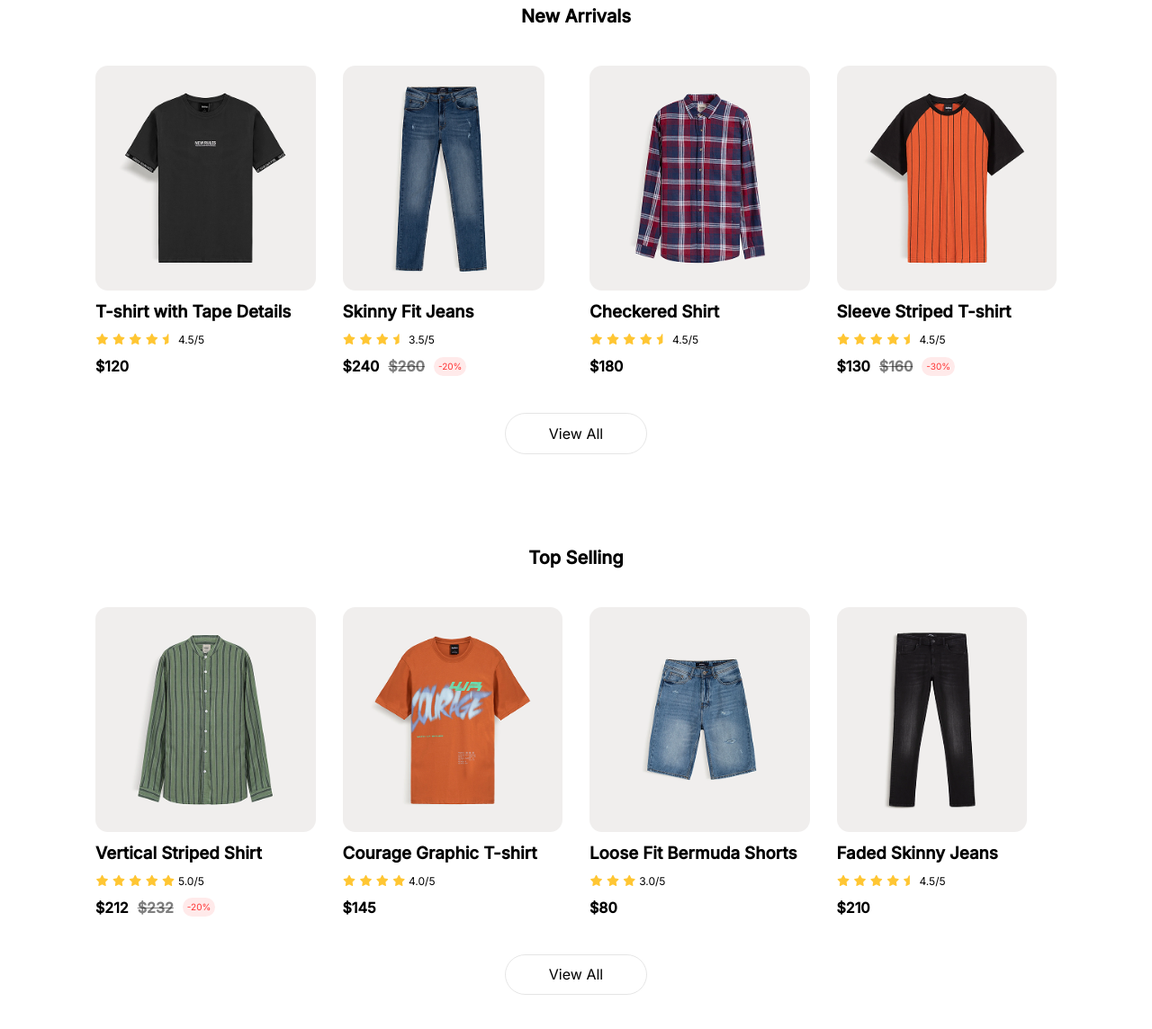
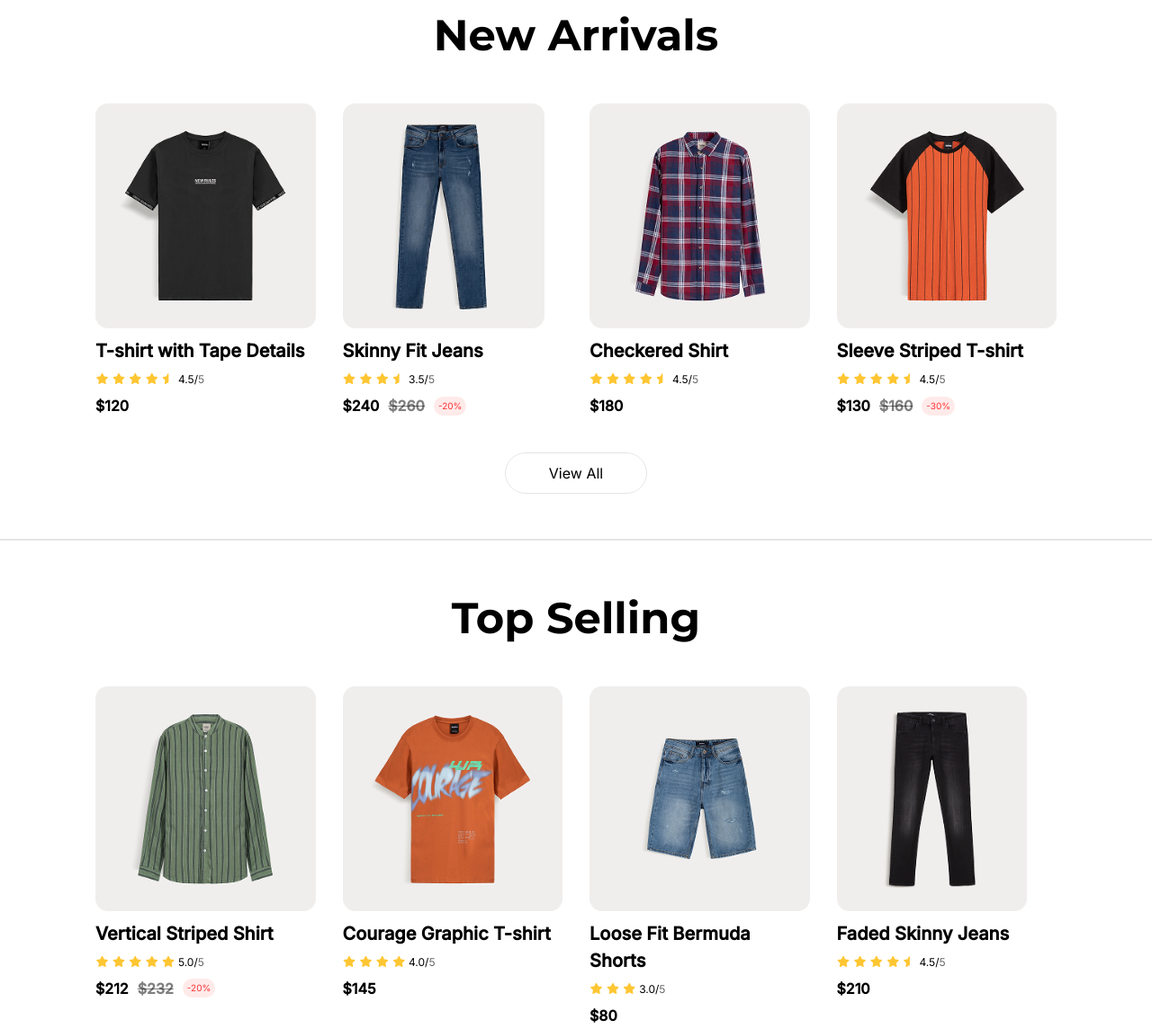
Before and after one commit to Sadiq783/e-commerce-website, a plain HTML site: page index.html in a window 1280 px wide. Shown: the part 752-1896 px from the top of the page at 90% size. Drawn offline with Linux system fonts and the light colour scheme; a script that the page names is missing.

Commit message:
fix: improve UI of sections
Improve the overall UI and styles of the sections.
Fix font sizes and colors of sections headings.

```diff
--- a/assets/css/style.css
+++ b/assets/css/style.css
@@ -103,6 +103,12 @@ body {
 img {
   display: block;
   max-width: 100%;
+}
+
+hr {
+  background-color: rgb(0 0 0 / 0.1);
+  border: none;
+  height: 2px;
 }
 
 /* Announcement Bar  */
@@ -298,43 +304,47 @@ img {
   width: 5rem;
 }
 
+/* Featured Brand Strip */
+
 .brand-strip {
   background-color: var(--color-black);
   padding: 3rem 0;
 }
+
 .brand-strip--list {
   display: flex;
   justify-content: space-evenly;
   gap: 2rem;
 }
-.brand-strip--item {
-}
+
 .brand-strip--item img {
   display: inline-block;
-  /* height: 80px; */
 }
+
+/* NEW ARRIVALS */
 
 .product-section {
   padding: 5rem 0;
 }
+
 .section-title {
   text-align: center;
-  font-size: 2rem;
-  font-weight: 900;
+  font-family: var(--font-heading);
+  font-size: 4.8rem;
+  font-weight: var(--weight-bold);
   margin-bottom: 4rem;
 }
+
 .product-grid {
   list-style: none;
   display: grid;
   grid-template-columns: repeat(4, 1fr);
-
   gap: 3rem;
 }
 
 .product-card--image {
   border-radius: var(--radius-card);
   height: 250px;
-  /* object-fit: cover; */
 }
 
 .product-card--details {
@@ -348,16 +358,25 @@ img {
 .product-card--title a:visited {
   text-decoration: none;
   color: inherit;
-  font-weight: 600;
+  font-size: var(--text-lg);
+  font-weight: var(--weight-re);
 }
+
 .product-rating {
   font-size: 1.2rem;
 }
 .product-rating--stars i {
   color: var(--color-gold-500);
 }
+
 .product-rating--score {
+  font-weight: var(--weight-regular);
 }
+
+.product-rating--score span {
+  color: rgb(0 0 0 / 0.6);
+}
+
 .product-card--price {
   font-weight: 900;
   display: flex;
--- a/index.html
+++ b/index.html
@@ -301,7 +301,7 @@
                       class="product-rating--score"
                       aria-label="Rating: 4.5 out of 5"
                     >
-                      4.5/5
+                      4.5/<span>5</span>
                     </span>
                   </div>
 
@@ -345,7 +345,7 @@
                       class="product-rating--score"
                       aria-label="Rating: 3.5 out of 5"
                     >
-                      3.5/5
+                      3.5/<span>5</span>
                     </span>
                   </div>
 
@@ -394,7 +394,7 @@
                       class="product-rating--score"
                       aria-label="Rating: 4.5 out of 5"
                     >
-                      4.5/5
+                      4.5/<span>5</span>
                     </span>
                   </div>
 
@@ -441,7 +441,7 @@
                       class="product-rating--score"
                       aria-label="Rating: 4.5 out of 5"
                     >
-                      4.5/5
+                      4.5/<span>5</span>
                     </span>
                   </div>
 
@@ -467,6 +467,8 @@
           </div>
         </div>
       </section>
+
+      <hr />
 
       <!-- ==================================================
              TOP SELLING
@@ -516,7 +518,7 @@
                       class="product-rating--score"
                       aria-label="Rating: 5 out of 5"
                     >
-                      5.0/5
+                      5.0/<span>5</span>
                     </span>
                   </div>
 
@@ -566,7 +568,7 @@
                       class="product-rating--score"
                       aria-label="Rating: 4 out of 5"
                     >
-                      4.0/5
+                      4.0/<span>5</span>
                     </span>
                   </div>
 
@@ -611,7 +613,7 @@
                       class="product-rating--score"
                       aria-label="Rating: 3 out of 5"
                     >
-                      3.0/5
+                      3.0/<span>5</span>
                     </span>
                   </div>
 
@@ -658,7 +660,7 @@
                       class="product-rating--score"
                       aria-label="Rating: 4.5 out of 5"
                     >
-                      4.5/5
+                      4.5/<span>5</span>
                     </span>
                   </div>
 
```
